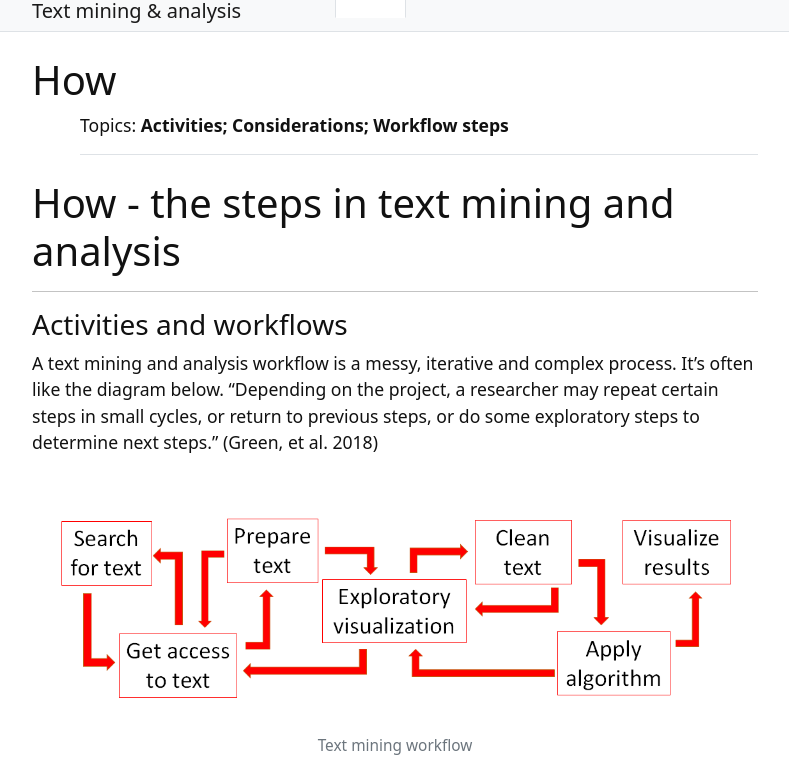
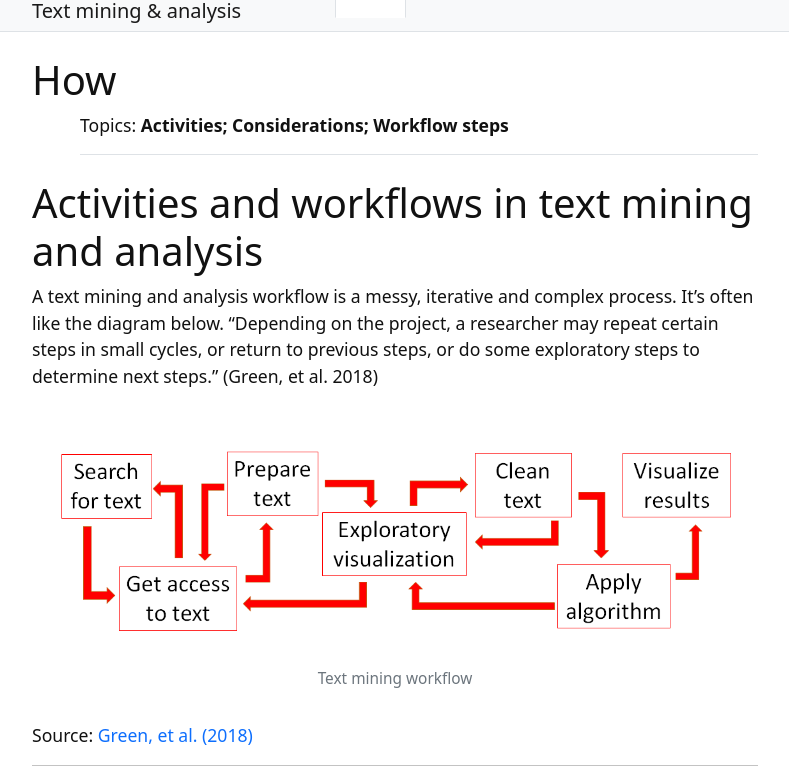
Before and after one commit to GULibrarySandbox/intro-text-mining-analysis-2022, a Jekyll site: the page built from content/2-how.md, in a window 1280 px wide and 900 px high, cut to the strip 121-900 px from the top of the window. Shown: the whole strip, without its empty margins (245-1034 px from the left). Built offline with Jekyll 4.4.1, drawn with Linux system fonts in a browser that asks for light colours.

Commit message:
Update 2-how.md

```diff
--- a/content/2-how.md
+++ b/content/2-how.md
@@ -3,12 +3,7 @@ title: How
 topics: Activities; Considerations; Workflow steps
 nav: true
 ---
-# How - the steps in text mining and analysis
-
------
-
-### Activities and workflows
-
+# Activities and workflows in text mining and analysis
 
 A text mining and analysis workflow is a messy, iterative and complex process. It’s often like the diagram below. "Depending on the project, a researcher may repeat certain steps in small cycles, or return to previous steps, or do some exploratory steps to determine next steps." (Green, et al. 2018)
 
```
